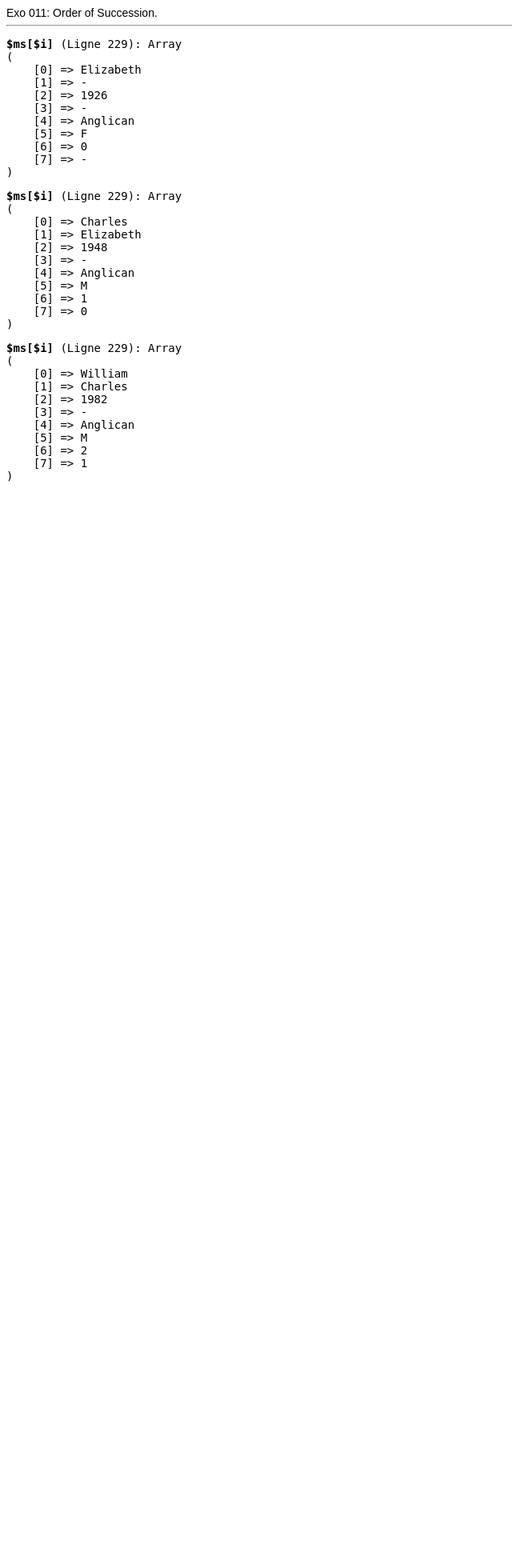
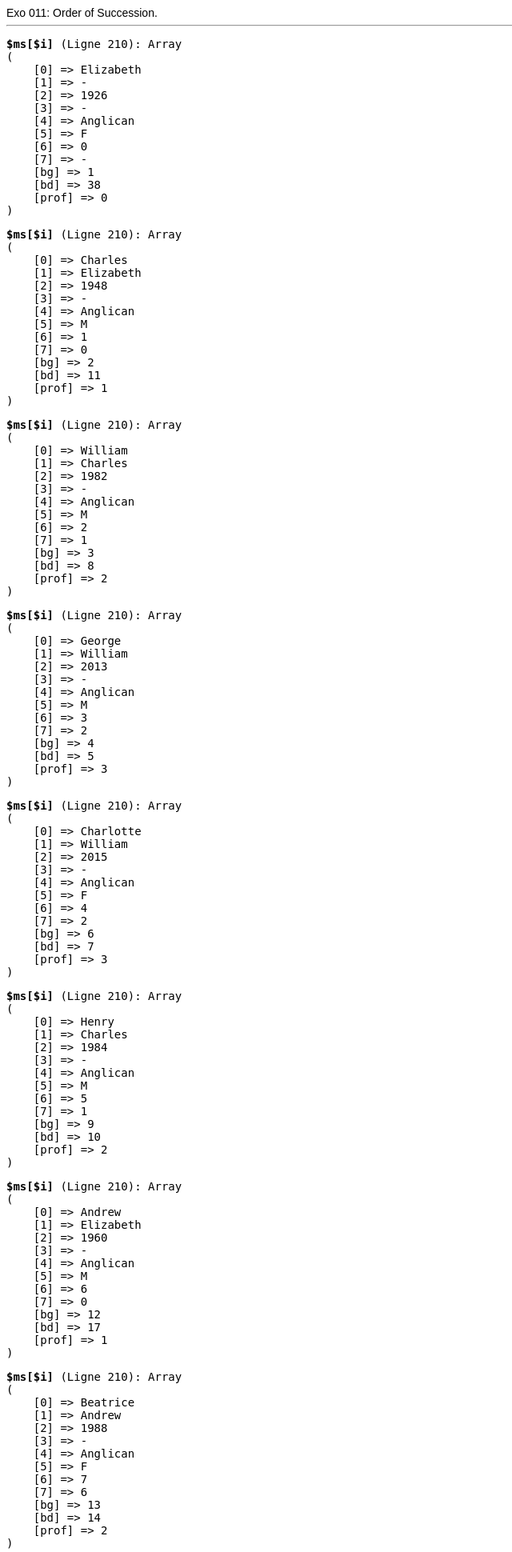
Before and after one commit to c57fr/codinggame, a PHP site: page /li in a window 1280 px wide. Shown: the top 1940 px of the page at 80% size, without its empty margins (0-640 px from the left). Before the commit the page ends 602 px from the top, so only its background shows below. Run offline with PHP 8.4, Linux system fonts and the light colour scheme.

Commit message:
Calcul des bornes pour tout le groupe

```diff
--- a/li/exos/011_succession.php
+++ b/li/exos/011_succession.php
@@ -169,43 +169,20 @@ $n = count($ms);
 foreach ($ms as $k => $v) {
   // $ms['parents'][] = $ms[$k][1];
   $ms['noms'][] = $v[0];
-  $ms[$k][]     = $k;
-  $ms[$k][]     = ($k > 0) ? array_keys($ms['noms'], $ms[$k][1], true)[0] : '-';
+  $ms[$k][]     = $k; // Champs 6: id
+  $ms[$k][]     = ($k > 0) ? array_keys(
+    $ms['noms'],
+    $ms[$k][1],
+    true
+  )[0] : '-';
+  // Champs 7: idP
 }
-
-$getIdP = function ($id) use ($ms) {
-  return ($id > 0) ? array_keys($ms['noms'], $ms[$id][1], true)[0] : '-';
-};
-
-// $parent = array_combine($ms['noms'], $ms['parents']);
-// vdli($ms['noms']);
-// vdli($ms['parents']);
-// vdli($parent);
-// vdli($ms[7]);
-// vdli($ms);
-
-// $id=6;
-
-// Donne l'Id du Parent à partir Id du filleul
-// vdli($getIdP(7));
-// => Générer + facilement [uplines]
-
-// foreach ($ms as $k => $vs) {
-//   vdli(array_search('Andrew', $vs, true ));
-// }
-
-// vdli(array_map($pid('Andres', $v), $ms));
-
-// vdli(array_search('Andrew', $ms[0], true));
-$pere = 'Andrew'; // Père(Id 6)  de Béatrice (Id 7)
-
-// echo '<hr>'.$ms[7][0].' (7) < '.$ms[7][1].' (6)<hr>';
 
 foreach ($ms as $k => $vs) {
   // vdli(array_search('Andrew', $vs, true));
 }
 
-$pid = function ($pere, $ms) {
+$piduuu = function ($pere, $ms) {
   return ($pere === $v) ?? 'no';
   foreach ($ms as $k => $v) {
     $peret = ($pere === $v[0]) ?? $k;
@@ -213,81 +190,30 @@ $pid = function ($pere, $ms) {
   }
 };
 
-$uplines = function ($id) use ($ms) {
-  $parr = $ms[$id][7];
-  while ('-' !== $parr) {
-    $ids[] = $parr;
-    $parr  = $ms[$parr][7];
+$ms[0]['bg']   = 1;
+$ms[0]['bd']   = 2;
+$ms[0]['prof'] = 0;
+
+for ($c = count($ms)-1, $i = 1; $i < $c; ++$i) {
+  $idp = $ms[$i][7];
+  $ms[$i]['bg']   = $ms[$idp]['bd'];
+  $ms[$i]['bd']   = $ms[$i]['bg'] + 1;
+  $ms[$i]['prof'] = $ms[$idp]['prof'] + 1;
+
+  $idp            = $i;
+  while ($idp > 0) {
+    $idp = $ms[$idp][7];
+    $ms[$idp]['bd'] += 2;
   }
-
-  return $ids;
-};
-
-// vdli($uplines(18));
-
-for ($c=count($ms), $i = 0; $i < 3; ++$i) {
+}
+for ($c = count($ms)-1, $i = 0; $i < $c; ++$i) {
   vdli($ms[$i]);
 }
 
+// vdli($ms[0]);
 
 exit;
 
-// vdli($ms['noms']);
-// vdli($ms['parents']);
-//  vdli($parent[$ms[18][0]]);
-// vdli(array_count_values($genealogy)); // nb enfants
-// exit;
-// Upline de $id
-$uplinesi = function ($id) use ($ms) {
-  if (0 === $id) {
-    return [];
-  }
-  do {
-    $p         = array_search($ms['parents'][$id], $ms['noms'], true);
-    $uplines[] = $p;
-    $id        = $p;
-  } while ($p);
-
-  return $uplines;
-};
-
-// vdli($uplines(0));
-// vdli(count($uplines(0))); // = Prof
-
-$ms[0]['bg']   = 1;
-$ms[0]['bd']   = 2;
-$ms[0]['prof'] = count($uplines(0));
-// vdli($ms[0]);
-
-// exit;
-for ($i = 1; $i < $n; ++$i) {
-  $ms[$i]['bg']   = $ms[$i - 1]['bg'] + 1;
-  $ms[$i]['bd']   = $ms[$i]['bg'] + 1;
-  $ms[$i]['prof'] = count($uplines($i));
-
-  for ($j = $ms[$i]['prof']; $j > 0; --$j) {
-    $ms['parents'][$j - 1]['bd'] = $ms[$j - 1]['bd'] + 2;
-    // vdli($uplines($i));
-  }
-}
-
-for ($i = 0; $i < 3; ++$i) {
-  vdli($i);
-  vdli($ms[$i]);
-}
-exit;
-$getParent = function ($m) use ($ms) {
-  return $ms[$ms['parents'][$m]];
-};
-
-    // Upline de Georges // id 3
-
-// echo $getParent(4);
-// $ms[1]<>'-'
-
-foreach ($ms as $k => $v) {
-  vdli([$k, $v[0], $v['bg'] ?? '', $v['bd'] ?? '']);
-}
 //////////////////////////////////////////////////////////////
 /*
 Solution dans codding : Même code
```
